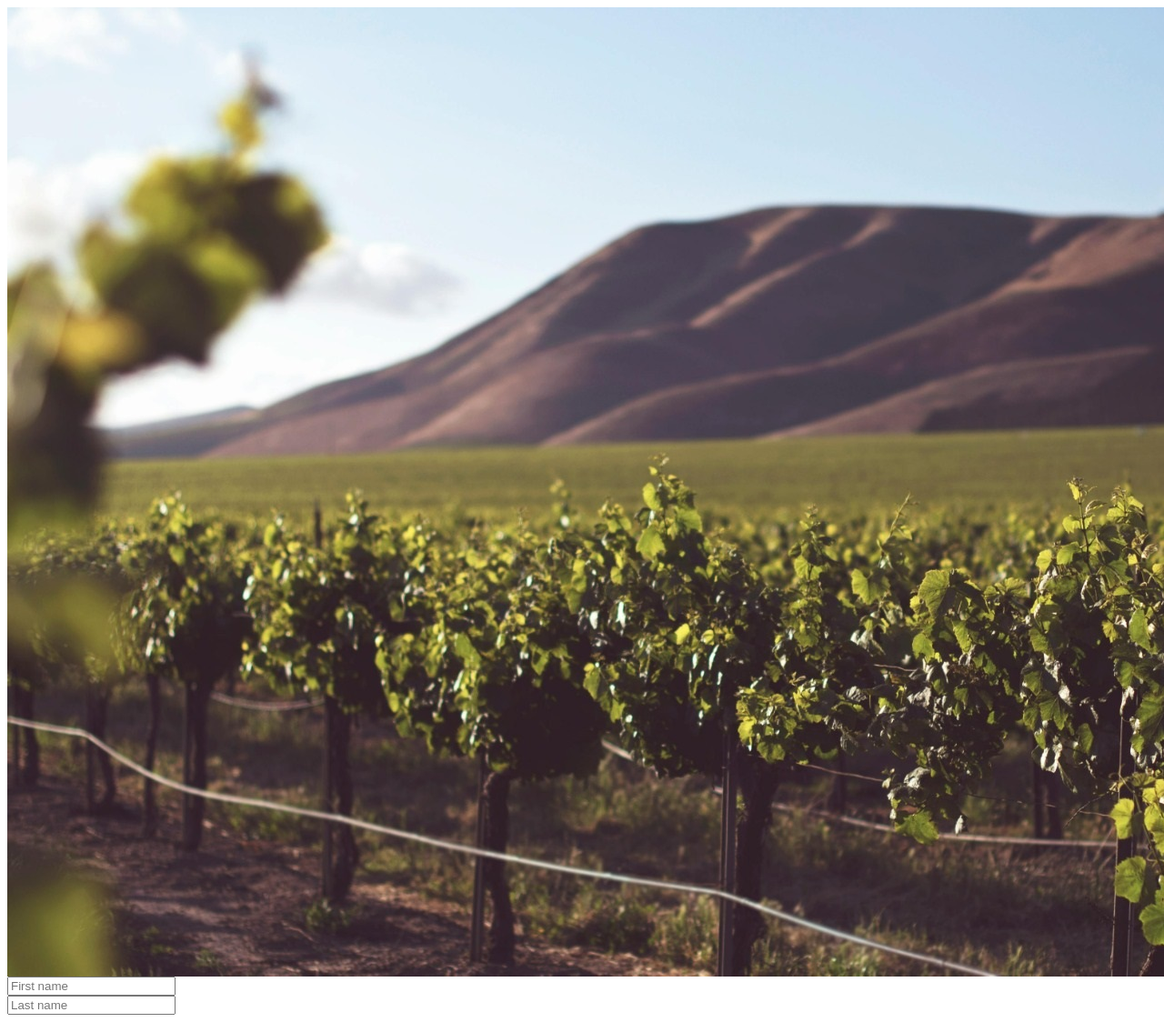
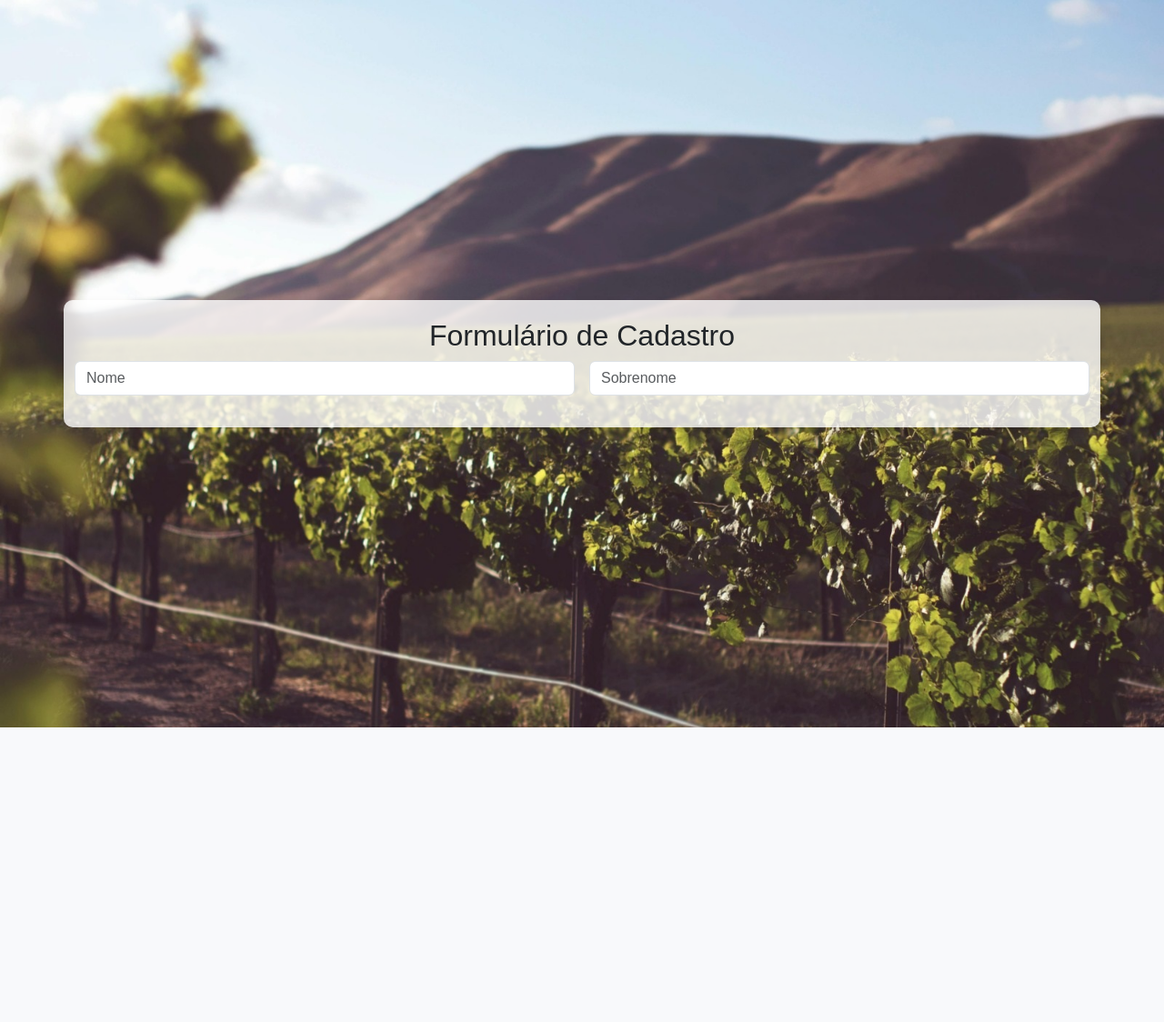
Before and after one commit to LancelloT7/Ferticore_Project, a Django app: page /autenticacao/cadastro/ in a window 1280 px wide; the page is wider, and only the part inside the window is pictured. Shown: that part at 91% size. After the commit the page ends 800 px from the top of that part, so only its background shows below. Run offline with Django 5.2, Linux system fonts and the light colour scheme.

Commit message:
Base HTML incluida

```diff
--- a/autenticacao/templates/cadastro.html
+++ b/autenticacao/templates/cadastro.html
@@ -1,12 +1,34 @@
+{% extends 'base.html' %}
+
+{% block titulo %}
+Cadastro
+{% endblock %}
+
+{% block head %}
+  <meta charset="UTF-8">
+  <meta name="viewport" content="width=device-width, initial-scale=1.0">
+
+  <!-- Carregando o arquivo CSS estático -->
   {% load static %}
-<link rel="stykesheet" href="{% static 'css/style.css' %}">
-<img src="{% static 'img/ferti.jpg' %}">
+  <link rel="stylesheet" href="{% static 'css/style.css' %}">
 
+
+  <!-- Verifique se o Bootstrap está carregado, se estiver usando as classes dele -->
+  <link href="https://cdn.jsdelivr.net/npm/bootstrap@5.3.0/dist/css/bootstrap.min.css" rel="stylesheet">
+{% endblock %}
+
+{% block conteudo %}
+  <div class="container form-container">
+      <h2>Formulário de Cadastro</h2>
+      <form method="GET" action="{% url 'cadastro' %}">{% csrf_token %}
       <div class="row g-3">
           <div class="col">
-      <input type="text" class="form-control" placeholder="First name" aria-label="First name">
+              <input type="text" class="form-control" placeholder="Nome" aria-label="Login">
           </div>
           <div class="col">
-      <input type="text" class="form-control" placeholder="Last name" aria-label="Last name">
+              <input type="text" class="form-control" placeholder="Sobrenome" aria-label="Sobrenome">
           </div>
       </div>
+    </form>
+  </div>
+{% endblock %}
--- a/autenticacao/urls.py
+++ b/autenticacao/urls.py
@@ -2,6 +2,6 @@ from django.urls import path
 from . import views
 
 urlpatterns = [
-    path('cadastro/', views.cadastro),
+    path('cadastro/', views.cadastro, name ='cadastro'),
     path('auth/', views.auth, name ='auth' ),
 ]
--- /dev/null
+++ b/templates/base.html
@@ -0,0 +1,18 @@
+<!DOCTYPE html>
+<html lang="en">
+   <head>
+        <meta charset="UTF-8">
+        <meta name="viewport" content="width=device-width, initial-scale=1.0">
+        <title>{% block titulo %} Conteúdo do título aqui {% endblock %}</title>
+        {% load static %} <!-- Carrega arquivos estáticos -->
+        <link rel="stylesheet" href="{% static 'css/style.css' %}"> <!-- Inclui o CSS -->
+        {% block head %}
+        <!-- Itens de cabeçalho -->
+        {% endblock %}
+   </head>
+   <body style="background: url('{% static 'img/ferti.jpg' %}') no-repeat center center fixed; background-size: cover;">
+        {% block conteudo %}
+        <!-- Conteúdo do site -->
+        {% endblock %}
+   </body>
+</html>
--- a/templates/static/css/style.css
+++ b/templates/static/css/style.css
@@ -1,117 +1,86 @@
-*{
+/* Reset básico */
+* {
     margin: 0;
     padding: 0;
     box-sizing: border-box;
     font-family: "Poppins", sans-serif;
 }
 
-    body{
-        background: url("src/pexels-timmossholder-953166.jpg");
-        background-size:cover;
-        background-position: center;
-        min-height: 100vh;
-        display: flex;
-        align-items: center;
-        justify-content: center;
+/* Configurações do body com imagem de fundo */
+body {
+    background: url('/static/img/ferti.jpg') no-repeat center center fixed;
+    background-size: cover; /* Cobre toda a tela */
+    min-height: 100vh; /* Altura mínima para garantir que o fundo cubra toda a tela */
+    display: flex; /* Centraliza o conteúdo */
+    align-items: center; /* Alinha verticalmente */
+    justify-content: center; /* Alinha horizontalmente */
+    position: relative;
+    padding: 20px; /* Adiciona espaçamento para evitar cortes em telas menores */
 }
 
-    .container{
-        width: 420px;
-        background: transparent;
-        border: 2px solid rgba(255, 255, 255, .2);
-        backdrop-filter: blur(20px);
-        border-radius: 10px;
-        padding: 30px 40px;
+/* Estilo do contêiner principal */
+.container {
+    background: rgba(255, 255, 255, 0.8); /* Fundo branco com transparência */
+    padding: 20px 40px; /* Espaçamento interno */
+    border-radius: 10px; /* Bordas arredondadas */
+    max-width: 500px; /* Largura máxima do contêiner */
+    width: 100%; /* Largura total do contêiner */
+    box-shadow: 0 4px 8px rgba(0, 0, 0, 0.1); /* Sombra sutil ao redor */
+    z-index: 2; /* Garante que o conteúdo fique acima da imagem de fundo */
+    position: relative;
 }
 
-    h1{
-        font-size: 36px;
+/* Título do formulário */
+h2 {
     text-align: center;
-        color: #fff;
+    margin-bottom: 20px;
+    color: #333; /* Cor do texto */
+    font-size: 24px;
+    font-weight: 600;
 }
 
-    .input-container{
-        position: relative;
-        width: 100%;
-        height: 50px;
-        margin: 30px 0;
+/* Estilos dos inputs no formulário */
+input {
+    width: 100%; /* Ocupa toda a largura do espaço disponível */
+    padding: 10px; /* Espaçamento interno */
+    border: 1px solid #ccc; /* Bordas cinza claro */
+    border-radius: 5px; /* Bordas arredondadas */
+    font-size: 16px; /* Tamanho da fonte */
+    margin-top: 10px; /* Espaçamento superior */
 }
 
-    .input-container input{
-        width: 100%;
-        height: 100%;
-        background: transparent;
-        border: none;
-        outline: 2px solid rgba(255, 255, 255, .2);
-        border-radius:  10px;
-        font-size: 16px;
-        color:#fff;
-        padding: 20px 45px 20px 20px;
-
+/* Espaçamento entre colunas */
+.row .col {
+    margin-bottom: 15px;
 }
 
-.input-container input::placeholder{
-    color: #fff;
+/* Estilo para ícones dentro do input (se aplicável) */
+.input-container img {
+    position: absolute;
+    right: 10px;
+    top: 50%;
+    transform: translateY(-50%);
 }
 
-.input-container img{
-    position: absolute;
-    right: 24px;
-    top:20%;
-    margin-top: 5px;
+/* Estilos de responsividade para telas menores */
+@media (max-width: 768px) {
+    .container {
+        padding: 15px 20px;
     }
 
-.input-container img:hover{
-    color: #fff;
+    h2 {
+        font-size: 20px;
     }
 
-.input-container a{
-    font-size: 16px;
-    margin-top: 5px;
-    color: #fff;
-    text-decoration: none;
+    input {
+        font-size: 14px;
+        padding: 8px;
+    }
 }
 
-.input-container a:hover{
-    text-decoration: underline;
-
+/* Garantir que a imagem de fundo fique visível em todas as telas */
+@media (max-width: 576px) {
+    body {
+        background-size: contain; /* Faz a imagem de fundo se ajustar melhor em telas pequenas */
     }
-
-.submit-button{
-    width: 100%;
-    height: 50px;
-    background-color: #089b21;
-    border: none;
-    border-radius: 10px;
-    color: #fff;
-    font-weight: 500;
-    margin-top: 24px;
-    cursor: pointer;
-    outline: none;
-    font-size: 16px;
 }
-
-.submit-button:hover{
-    background-color: #6bf883;
-}
-.register-link{
- text-align: center;
- margin: 20px 0;
-}
-
-.register-link p{
-    font-size: 16px;
-    color: #fff;
-    font-weight: 500 ;
-}
-
-.register-link p a{
-    font-size: 16px;
-    color: #fff;
-    font-weight: 700;
-    text-decoration: none;
-}
-
-.register-link p a:hover{
-    text-decoration: underline;
-}
```
Also changed, not shown: autenticacao/templates/login.html (+32 -30 lines). Lines whose indentation alone changed are shown as unchanged.
